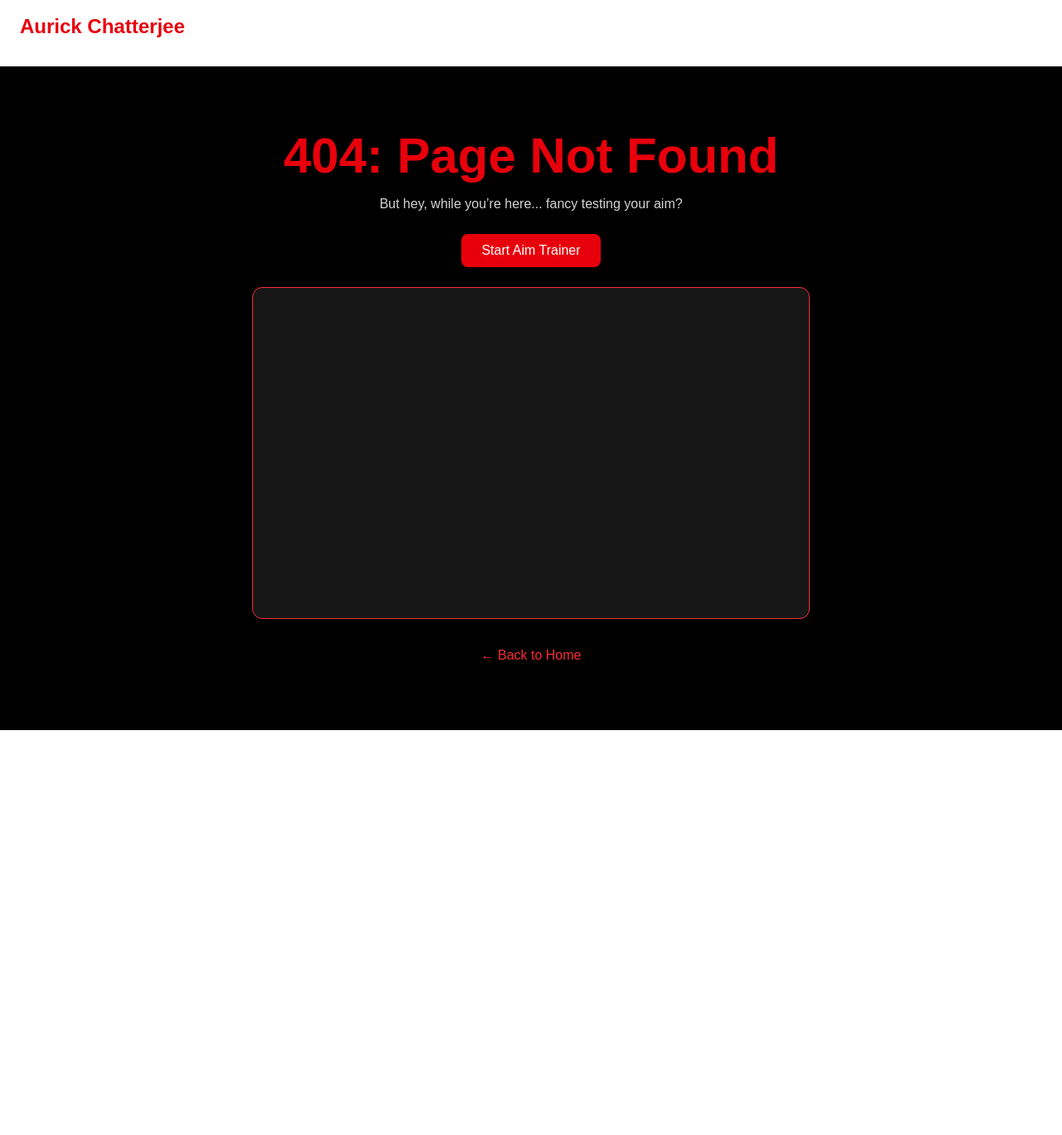
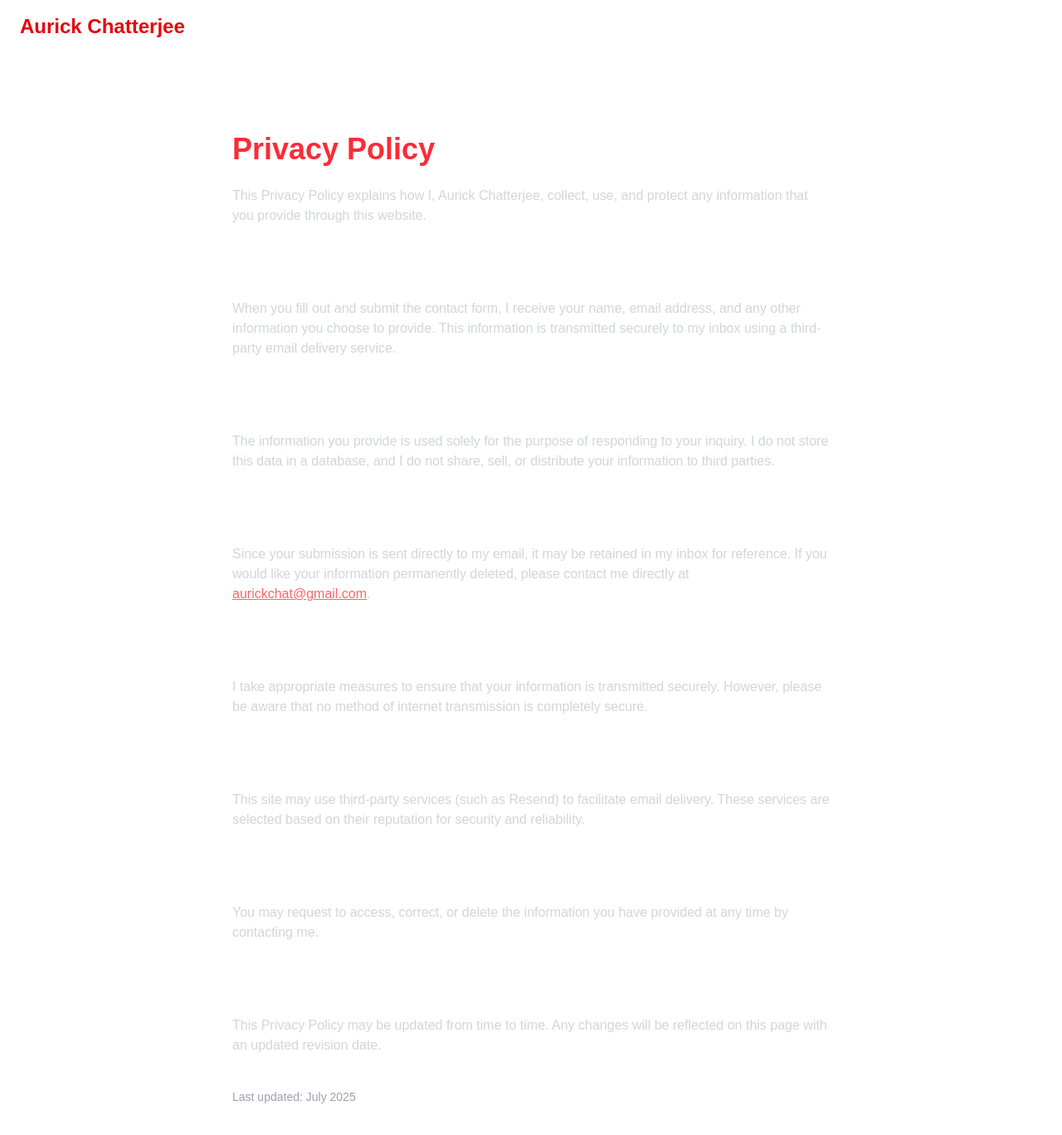
Before and after one commit to TurkeyDev17/aurick-portfolio, a Next.js app: page /privacy-policy in a window 1280 px wide. Before the commit this address had no page. Shown: the top 1368 px of the page at 83% size. Before the commit the page ends 880 px from the top, so only its background shows below. Built offline with nearby package versions, Linux system fonts and the light colour scheme.

Commit message:
added a privacy policy

```diff
--- /dev/null
+++ b/src/app/privacy-policy/page.tsx
@@ -0,0 +1,48 @@
+export default function PrivacyPolicy() {
+  return (
+    <main className="max-w-3xl mx-auto px-6 py-20 text-white">
+      <h1 className="text-4xl font-bold mb-6 text-red-500">Privacy Policy</h1>
+
+      <p className="mb-4 text-gray-300">
+        This Privacy Policy explains how I, Aurick Chatterjee, collect, use, and protect any information that you provide through this website.
+      </p>
+
+      <h2 className="text-2xl font-semibold mt-10 mb-4 text-white">1. Information Collected</h2>
+      <p className="mb-4 text-gray-300">
+        When you fill out and submit the contact form, I receive your name, email address, and any other information you choose to provide. This information is transmitted securely to my inbox using a third-party email delivery service.
+      </p>
+
+      <h2 className="text-2xl font-semibold mt-10 mb-4 text-white">2. How Your Information Is Used</h2>
+      <p className="mb-4 text-gray-300">
+        The information you provide is used solely for the purpose of responding to your inquiry. I do not store this data in a database, and I do not share, sell, or distribute your information to third parties.
+      </p>
+
+      <h2 className="text-2xl font-semibold mt-10 mb-4 text-white">3. Data Retention</h2>
+      <p className="mb-4 text-gray-300">
+        Since your submission is sent directly to my email, it may be retained in my inbox for reference. If you would like your information permanently deleted, please contact me directly at <a href="mailto:aurickchat@gmail.com" className="text-red-400 underline">aurickchat@gmail.com</a>.
+      </p>
+
+      <h2 className="text-2xl font-semibold mt-10 mb-4 text-white">4. Security</h2>
+      <p className="mb-4 text-gray-300">
+        I take appropriate measures to ensure that your information is transmitted securely. However, please be aware that no method of internet transmission is completely secure.
+      </p>
+
+      <h2 className="text-2xl font-semibold mt-10 mb-4 text-white">5. Third-Party Services</h2>
+      <p className="mb-4 text-gray-300">
+        This site may use third-party services (such as Resend) to facilitate email delivery. These services are selected based on their reputation for security and reliability.
+      </p>
+
+      <h2 className="text-2xl font-semibold mt-10 mb-4 text-white">6. Your Rights</h2>
+      <p className="mb-4 text-gray-300">
+        You may request to access, correct, or delete the information you have provided at any time by contacting me.
+      </p>
+
+      <h2 className="text-2xl font-semibold mt-10 mb-4 text-white">7. Updates to This Policy</h2>
+      <p className="mb-4 text-gray-300">
+        This Privacy Policy may be updated from time to time. Any changes will be reflected on this page with an updated revision date.
+      </p>
+
+      <p className="mt-10 text-gray-400 text-sm">Last updated: July 2025</p>
+    </main>
+  );
+}
```
